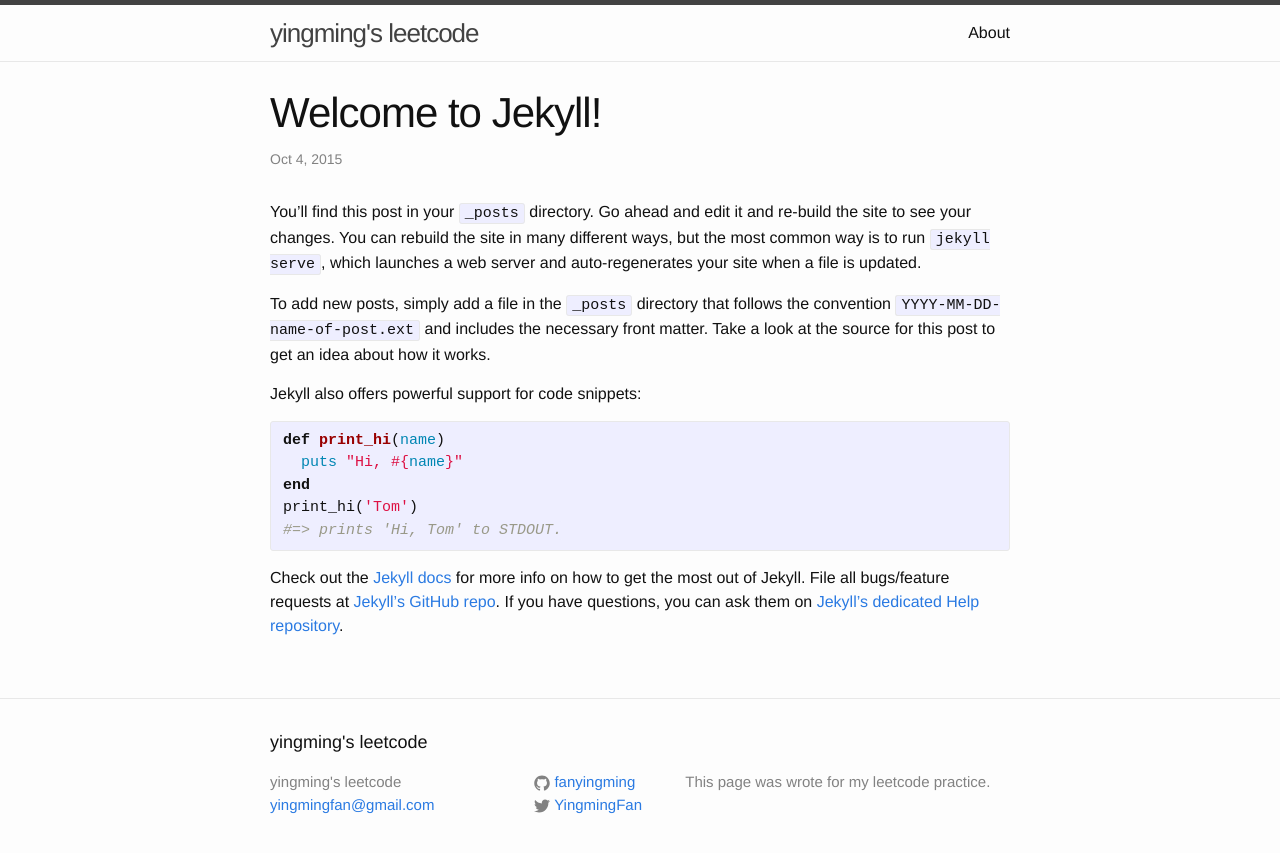
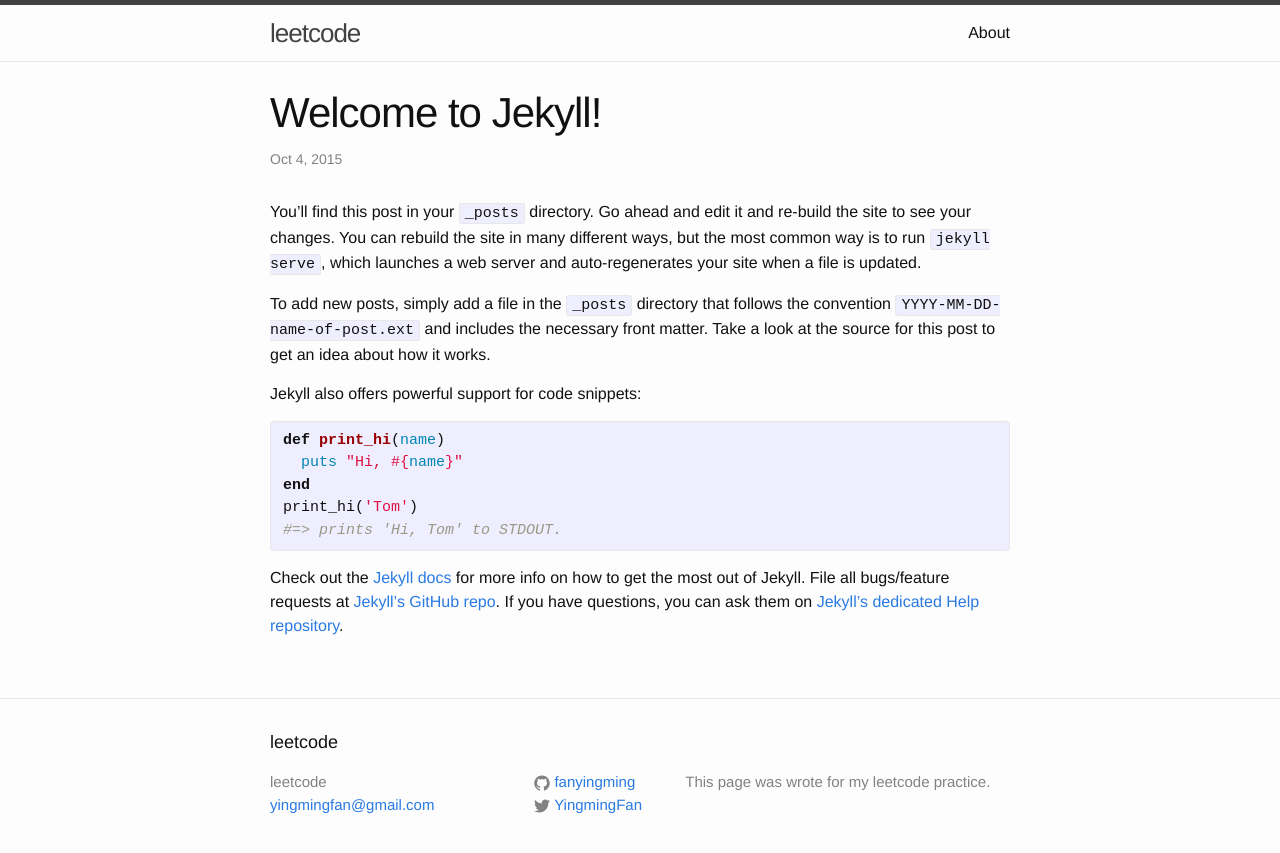
Before and after one commit to fanyingming/leetcode, a Jekyll site: the page built from _posts/2015-10-04-welcome-to-jekyll.markdown, in a window 1280 px wide. Shown: the top 853 px of the page. Built offline with Jekyll 4.4.1, drawn with Linux system fonts in a browser that asks for light colours.

Commit message:
update more info.

```diff
--- a/_config.yml
+++ b/_config.yml
@@ -1,5 +1,5 @@
 # Site settings
-title: yingming's leetcode
+title: leetcode
 email: yingmingfan@gmail.com
 description: > # this means to ignore newlines until "baseurl:"
   This page was wrote for my leetcode practice.
```
Also changed, not shown: about.md (+2 -0 lines).
